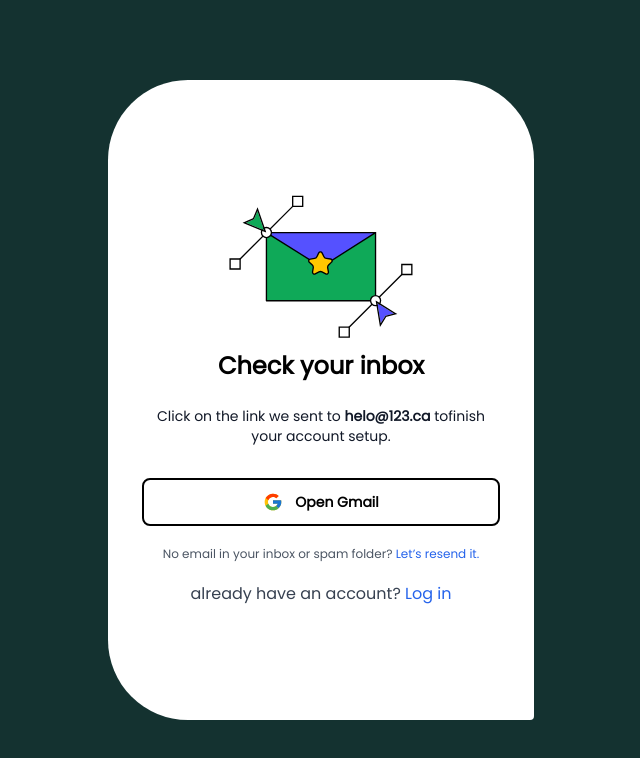
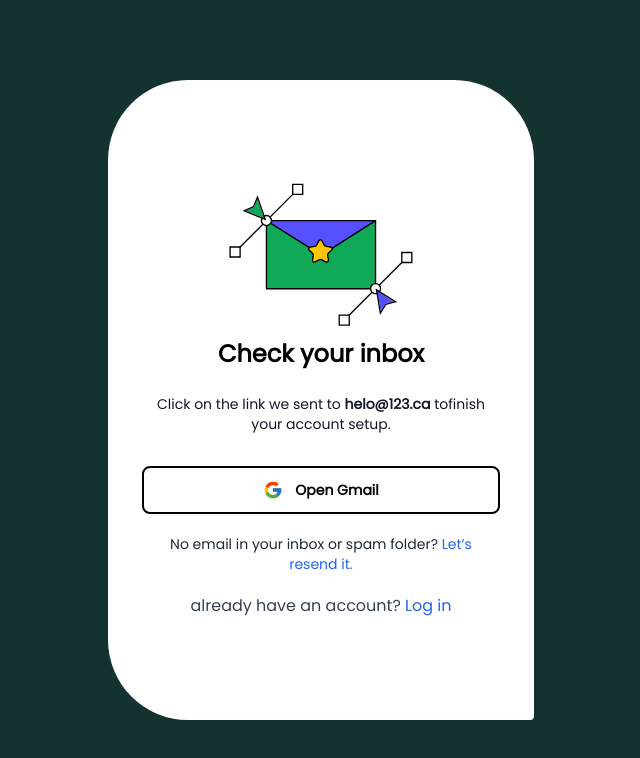
Before and after one commit to mohdyaserkt/hawkinvoice-clientSide, a Next.js app: page /verification in a window 1280 px wide. Shown: the top 758 px of the page, without its empty margins (319-959 px from the left). Built offline with nearby package versions, Linux system fonts and the light colour scheme.

Commit message:
1 Aug 2023, 18:56

```diff
--- a/src/app/(auth)/verification/page.tsx
+++ b/src/app/(auth)/verification/page.tsx
@@ -29,7 +29,7 @@ const verification = () => {
               </div>
 
               <button className="mt-8 border-2 border-black rounded-lg w-[22.375rem] h-[3rem] flex justify-center items-center">
-                <div className="text-base font-semibold text-sm inline-flex items-center gap-3">
+                <div className=" font-semibold text-sm inline-flex items-center gap-3">
                   <FcGoogle size={20} />
                   Open Gmail
                 </div>
@@ -38,7 +38,7 @@ const verification = () => {
 
             <div></div>
 
-            <div className="text-xs text-center text-gray-600 my-5">
+            <div className="text-sm text-center text-gray-800 my-5">
               <span>
                 No email in your inbox or spam folder?{" "}
                 <span className="text-blue-600  cursor-pointer">
```
